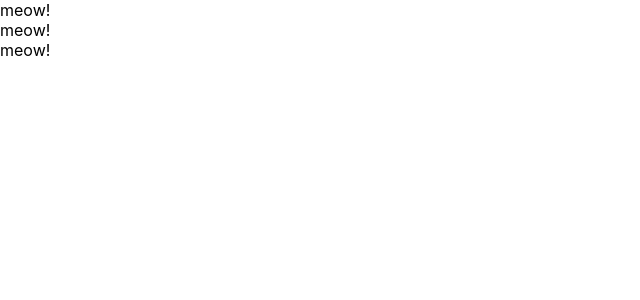
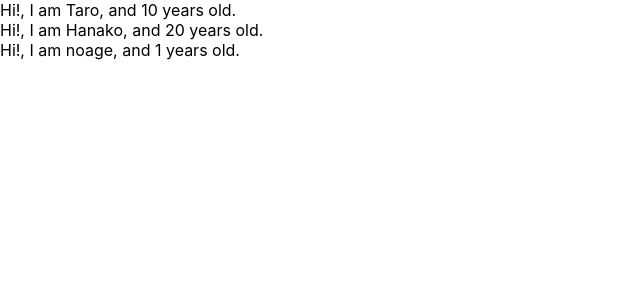
Before and after one commit to ssshiiin/study-react-redux-crud-application, a React (Create React App) app: page / in a window 1280 px wide. Shown: the top 300 px of the page, without its empty margins (0-640 px from the left). Built offline with nearby package versions, Linux system fonts and the light colour scheme.

Commit message:
learn props of component

```diff
--- a/src/App.js
+++ b/src/App.js
@@ -1,30 +1,27 @@
-import React/*, {Component}*/ from 'react';
+import React from 'react';
 
-/*class App extends Component {
-  render(){
-    const v = "Hi!"
-    const d = <h1 className = "foo">{v}</h1>
-    return (
-      <React.Fragment>
-        <label htmlFor = "bar">bar</label>
-        <input type = "text" onClick = {() => {console.log("I am clicked")}}/>
-      </React.Fragment>
-    )
-  }
-}*/
-
-const Cat = () => {
-  return <div>meow!</div>
+const User = (props) => {
+  return <div>Hi!, I am {props.name}, and {props.age} years old.</div>
 }
 
 const App = () => {
+  const profiles = [
+    {name : "Taro", age : 10},
+    {name : "Hanako", age : 20},
+    {name : "noage"}
+  ]
   return (
     <div>
-      <Cat />
-      <Cat />
-      <Cat />
+      {
+        profiles.map((profile, index) => {
+        return <User name = {profile.name} age = {profile.age} key = {index}/>})
+      }
     </div>
   )
 }
 
+User.defaultProps = {
+  age: 1
+}
+
 export default App;
```
